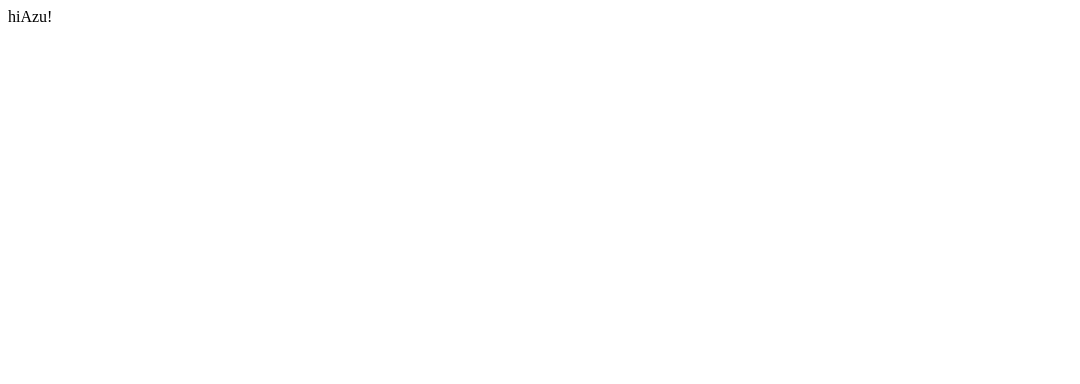
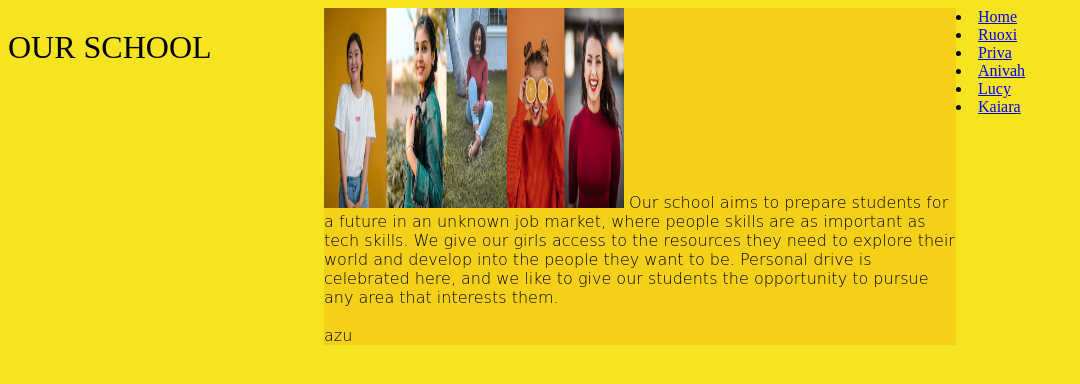
Before and after one commit to craighead-diocesan-school/class-profile-chanazu, a plain HTML site: page index.html in a window 1280 px wide. Shown: the whole page, without its empty margins (0-1080 px from the left). Drawn offline with Linux system fonts and the light colour scheme.

Commit message:
our school

```diff
--- a/index.html
+++ b/index.html
@@ -1 +1,96 @@
-hiAzu!
+<!DOCTYPE html>
+<html lang="en">
+<head>
+  <meta charset="UTF-8">
+  <title>OUR SCHOOL</title>
+  <link
+</head>
+<body>
+  <header>
+  <h1>OUR SCHOOL </h1>
+
+  </header>
+
+
+ <nav>
+  <header>
+   <li><a href="index.html">Home<a></li>
+   <li><a href="Ruoxi.html">Ruoxi</a>
+   <li><a href="Priva.html">Priva</a></li>
+   <li><a href="Anivah.html">Anivah</a></li>
+   <li><a href="Lucy.html">Lucy</a></li>
+   <li><a href="Kaiara.html">Kaiara</a></li>
+  </nav>
+  <main>
+    <img src="azu school photo.png"/>
+
+    Our school aims to prepare students for a future in an unknown job market, where people skills are as important as tech skills. We give our girls access to the resources they need to explore their world and develop into the people they want to be.
+    Personal drive is celebrated here, and we like to give our students the opportunity to pursue any area that interests them.
+  <main>
+    <div class="projects">
+      <h3></h3>
+    </div>
+    <footer>azu</footer>
+  </body>
+
+  <style>
+    h1 {
+      font-family: "Abril Fatface", serif;
+      font-weight: 300;
+      font-style: normal;
+    }
+
+    main {
+      grid-area: m;
+      font-family: "Norican", cursive;
+      font-weight: 250;
+      font-style: normal;
+      background: rgb(245, 208, 24);
+    }
+
+    h2 {
+      font-family: "Bahianita", sans-serif;
+      font-weight: 500;
+      font-style: normal;
+      font-size: small;
+    }
+
+    body {
+      display: grid;
+      grid:
+        " h    m   n" 5em
+        " h    m   p" auto
+        " h    m   f" 1em
+        / 1fr 2fr 1fr;
+      background-color: rgb(246, 228, 32);
+    }
+
+    header {
+      grid-area: h;
+    }
+
+    nav {
+      grid-area: n;
+    }
+
+    footer {
+      grid-area: f;
+    }
+
+    .projects {
+      grid-area: p;
+      align-self: self-end;
+    }
+
+    img {
+      width: 300px;
+      height: 200px;
+    }
+
+    h3 {
+      font-family: "Vibes", system-ui;
+      font-weight: 100;
+      font-style: normal;
+      color: rgb(25, 87, 202);
+    }
+  </style>
```
Also changed, not shown: azu school photo.png (added).
